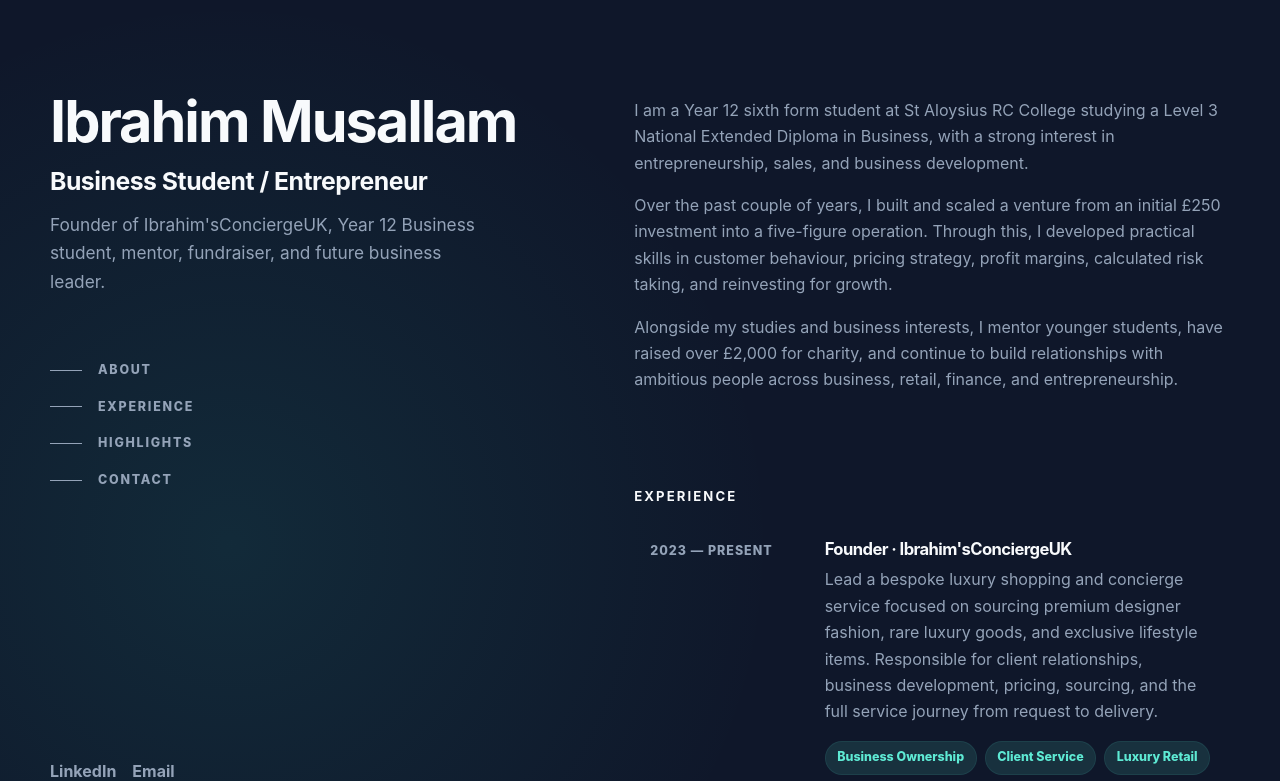
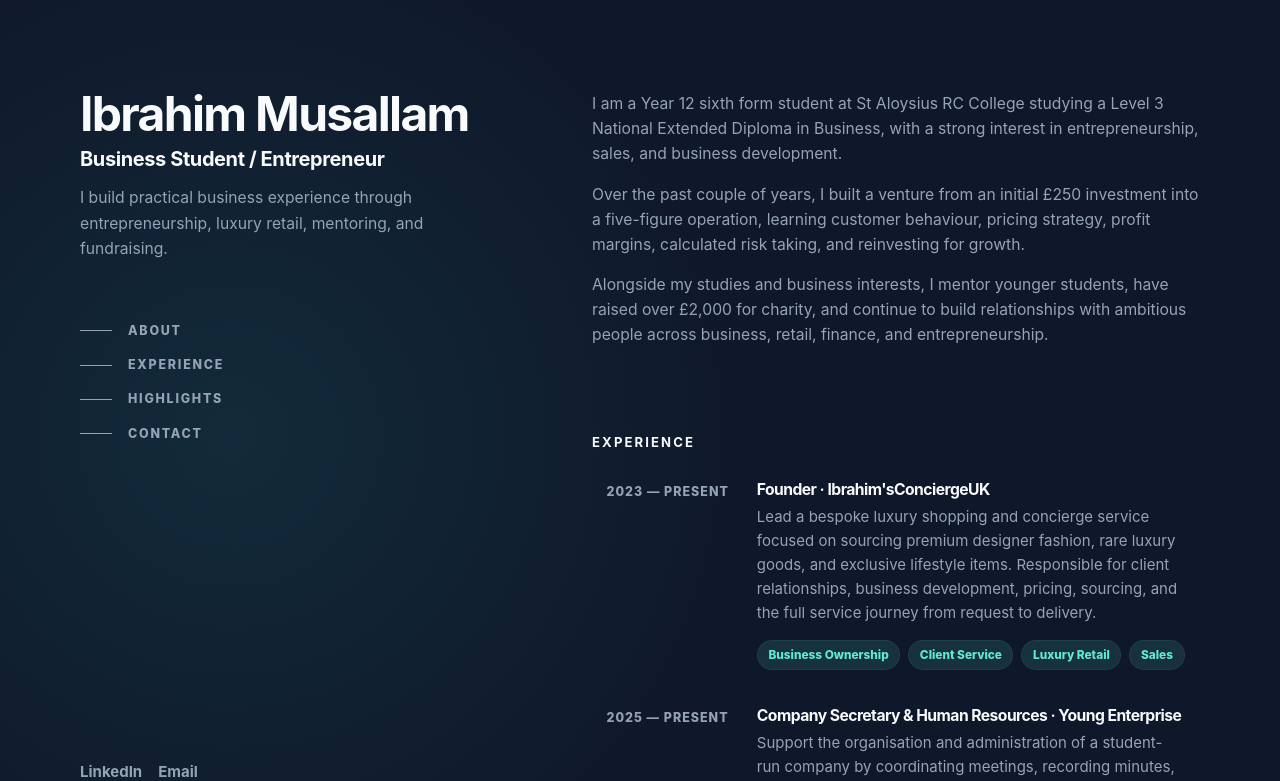
Before and after one commit to ibrahimmusallam10/Ibrahim-sConciergeUK, a React (Vite) app: page / in a window 1280 px wide. Shown: the top 781 px of the page. Built offline with nearby package versions, Linux system fonts and the light colour scheme.

Commit message:
style: tighten Brittany-inspired layout

```diff
--- a/src/App.tsx
+++ b/src/App.tsx
@@ -64,6 +64,11 @@ const highlights = [
   }
 ]
 
+const links = [
+  { label: 'LinkedIn', href: 'https://www.linkedin.com' },
+  { label: 'Email', href: 'mailto:you@example.com' }
+]
+
 const skills = [
   'Business Development',
   'Leadership',
@@ -83,7 +88,7 @@ export default function App() {
           <h1>Ibrahim Musallam</h1>
           <h2 className="intro-title">Business Student / Entrepreneur</h2>
           <p className="intro-role">
-            Founder of Ibrahim'sConciergeUK, Year 12 Business student, mentor, fundraiser, and future business leader.
+            I build practical business experience through entrepreneurship, luxury retail, mentoring, and fundraising.
           </p>
 
           <nav className="side-nav" aria-label="Page sections">
@@ -95,22 +100,24 @@ export default function App() {
         </div>
 
         <div className="intro-footer">
-          <a href="https://www.linkedin.com" aria-label="LinkedIn">LinkedIn</a>
-          <a href="mailto:you@example.com">Email</a>
+          {links.map((link) => (
+            <a href={link.href} key={link.label}>{link.label}</a>
+          ))}
         </div>
       </aside>
 
       <section className="content">
         <section id="about" className="section-block">
+          <h2 className="mobile-section-heading">About</h2>
           <div className="copy">
             <p>
               I am a Year 12 sixth form student at St Aloysius RC College studying a Level 3 National Extended Diploma
               in Business, with a strong interest in entrepreneurship, sales, and business development.
             </p>
             <p>
-              Over the past couple of years, I built and scaled a venture from an initial £250 investment into a
-              five-figure operation. Through this, I developed practical skills in customer behaviour, pricing strategy,
-              profit margins, calculated risk taking, and reinvesting for growth.
+              Over the past couple of years, I built a venture from an initial £250 investment into a five-figure
+              operation, learning customer behaviour, pricing strategy, profit margins, calculated risk taking, and
+              reinvesting for growth.
             </p>
             <p>
               Alongside my studies and business interests, I mentor younger students, have raised over £2,000 for
--- a/src/styles.css
+++ b/src/styles.css
@@ -26,7 +26,8 @@ body {
     radial-gradient(circle at 18% 16%, rgba(45, 212, 191, 0.1), transparent 34rem),
     var(--bg);
   font-family: Inter, "Segoe UI", Arial, sans-serif;
-  line-height: 1.65;
+  font-size: 15px;
+  line-height: 1.6;
 }
 
 a {
@@ -35,18 +36,18 @@ a {
 
 .site-shell {
   display: grid;
-  grid-template-columns: minmax(320px, 0.92fr) minmax(0, 1.08fr);
-  gap: clamp(2rem, 6vw, 5rem);
-  width: min(1180px, calc(100% - 3rem));
+  grid-template-columns: minmax(280px, 0.82fr) minmax(0, 1.18fr);
+  gap: clamp(2rem, 7vw, 6rem);
+  width: min(1120px, calc(100% - 3rem));
   min-height: 100vh;
   margin: 0 auto;
-  padding: clamp(3rem, 7vw, 6rem) 0;
+  padding: clamp(3rem, 7vw, 5.5rem) 0;
 }
 
 .intro {
   position: sticky;
   top: 0;
-  height: calc(100vh - clamp(3rem, 7vw, 6rem));
+  height: calc(100vh - clamp(3rem, 7vw, 5.5rem));
   display: flex;
   flex-direction: column;
   justify-content: space-between;
@@ -79,42 +80,42 @@ h3 {
 }
 
 h1 {
-  max-width: 620px;
-  margin-bottom: 1rem;
-  font-size: clamp(2.25rem, 4.5vw, 4rem);
+  max-width: 430px;
+  margin-bottom: 0.6rem;
+  font-size: clamp(2.15rem, 4vw, 3rem);
 }
 
 .intro-title {
-  margin-bottom: 1rem;
+  margin-bottom: 0.9rem;
   color: var(--heading);
-  font-size: clamp(1.25rem, 2vw, 1.55rem);
+  font-size: clamp(1.05rem, 1.7vw, 1.25rem);
   font-weight: 700;
   letter-spacing: -0.02em;
   text-transform: none;
 }
 
 h2 {
-  margin-bottom: 1.4rem;
+  margin-bottom: 1.2rem;
   font-size: 0.82rem;
   letter-spacing: 0.16em;
   text-transform: uppercase;
 }
 
 h3 {
-  margin-bottom: 0.45rem;
-  font-size: 1.04rem;
+  margin-bottom: 0.35rem;
+  font-size: 0.98rem;
 }
 
 .intro-role {
-  max-width: 440px;
+  max-width: 360px;
   color: var(--muted);
-  font-size: 1.08rem;
+  font-size: 0.98rem;
 }
 
 .side-nav {
   display: grid;
-  gap: 1rem;
-  margin-top: 4rem;
+  gap: 0.9rem;
+  margin-top: 3.75rem;
 }
 
 .side-nav a {
@@ -167,8 +168,8 @@ h3 {
 
 .content {
   display: grid;
-  gap: 5rem;
-  padding-top: 0.45rem;
+  gap: 4.5rem;
+  padding-top: 0.2rem;
 }
 
 .section-block {
@@ -177,17 +178,17 @@ h3 {
 
 .copy {
   color: var(--muted);
-  font-size: 1rem;
+  font-size: 0.98rem;
 }
 
 .copy p,
 .contact-block p {
-  margin-bottom: 1rem;
+  margin-bottom: 0.95rem;
 }
 
 .item-list {
   display: grid;
-  gap: 0.85rem;
+  gap: 0.55rem;
 }
 
 .resume-item,
@@ -198,13 +199,13 @@ h3 {
 
 .resume-item {
   display: grid;
-  grid-template-columns: 9.5rem minmax(0, 1fr);
-  gap: 1.4rem;
-  padding: 1rem;
+  grid-template-columns: 8.4rem minmax(0, 1fr);
+  gap: 1rem;
+  padding: 0.9rem;
 }
 
 .feature-item {
-  padding: 1rem;
+  padding: 0.9rem;
 }
 
 .resume-item:hover,
@@ -237,19 +238,19 @@ h3 {
   display: flex;
   flex-wrap: wrap;
   gap: 0.5rem;
-  margin-top: 0.9rem;
+  margin-top: 0.75rem;
 }
 
 .tag-list span {
   display: inline-flex;
   align-items: center;
   min-height: 1.85rem;
-  padding: 0.35rem 0.72rem;
+  padding: 0.3rem 0.66rem;
   color: var(--accent);
   background: var(--accent-soft);
   border: 1px solid rgba(94, 234, 212, 0.08);
   border-radius: 999px;
-  font-size: 0.78rem;
+  font-size: 0.74rem;
   font-weight: 800;
 }
 
@@ -259,6 +260,10 @@ h3 {
 
 .contact-block {
   padding-bottom: 4rem;
+}
+
+.mobile-section-heading {
+  display: none;
 }
 
 @media (max-width: 920px) {
@@ -272,7 +277,7 @@ h3 {
     position: static;
     height: auto;
     min-height: 0;
-    margin-bottom: 4rem;
+    margin-bottom: 4.5rem;
   }
 
   .side-nav {
@@ -284,7 +289,11 @@ h3 {
   }
 
   .content {
-    gap: 4rem;
+    gap: 4.25rem;
+  }
+
+  .mobile-section-heading {
+    display: block;
   }
 }
 
@@ -295,7 +304,11 @@ h3 {
   }
 
   h1 {
-    font-size: 2.2rem;
+    font-size: 2rem;
+  }
+
+  .intro-title {
+    font-size: 1.05rem;
   }
 
   .resume-item {
```
